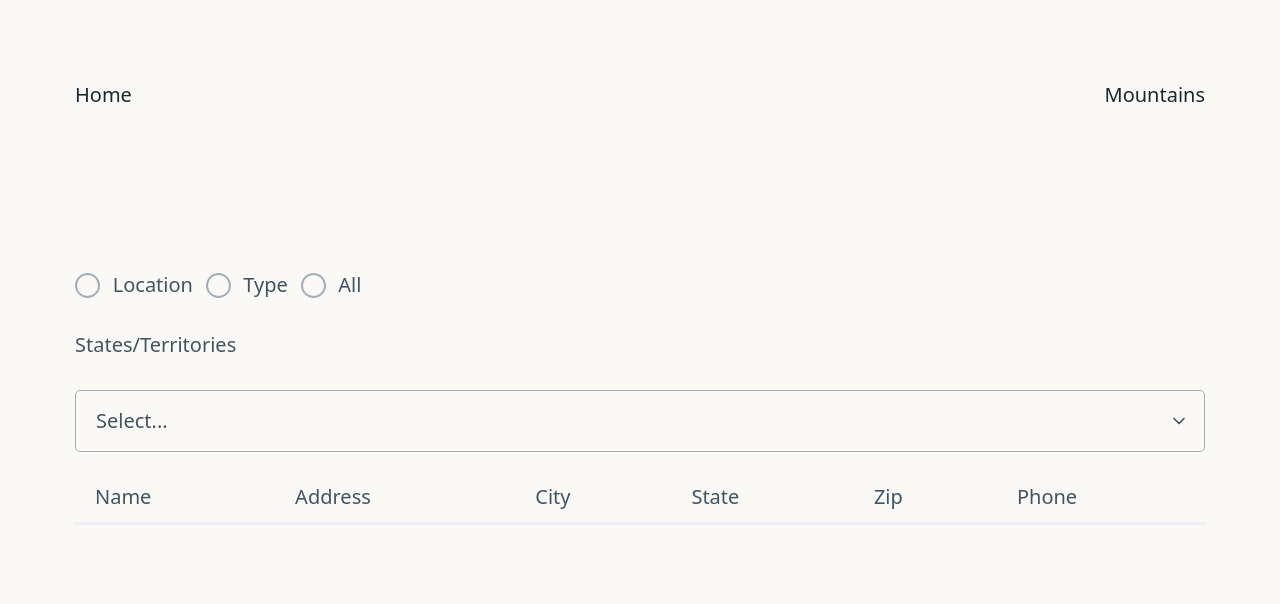
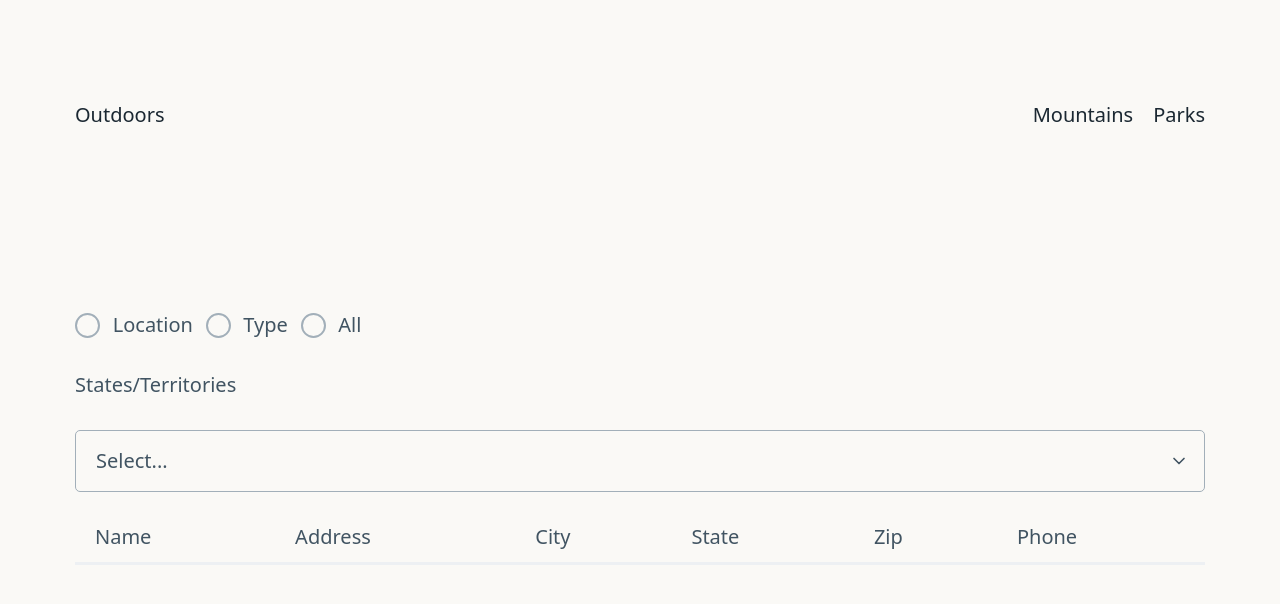
Before and after one commit to BradleyYeager01/enjoytheoutdoors, a plain HTML site: page parks.html in a window 1280 px wide. Drawn offline with nearby package versions, Linux system fonts and the light colour scheme.

Commit message:
the final product:)

```diff
--- a/parks.html
+++ b/parks.html
@@ -16,12 +16,15 @@
   </head>
   <body>
     <header>
-      <div>
-        <nav>
-          <a href="index.html">Home</a>
-          <a href="mountains.html">Mountains</a>
-        </nav>
-      </div>
+      <nav>
+        <ul>
+          <li><a href="index.html">Outdoors</a></li>
+        </ul>
+        <ul>
+          <li><a href="mountains.html">Mountains</a></li>
+          <li><a href="parks.html">Parks</a></li>
+        </ul>
+      </nav>
     </header>
     <main>
       <div>
```
Also changed, not shown: index.html (+10 -6 lines), mountains.html (+20 -13 lines).
